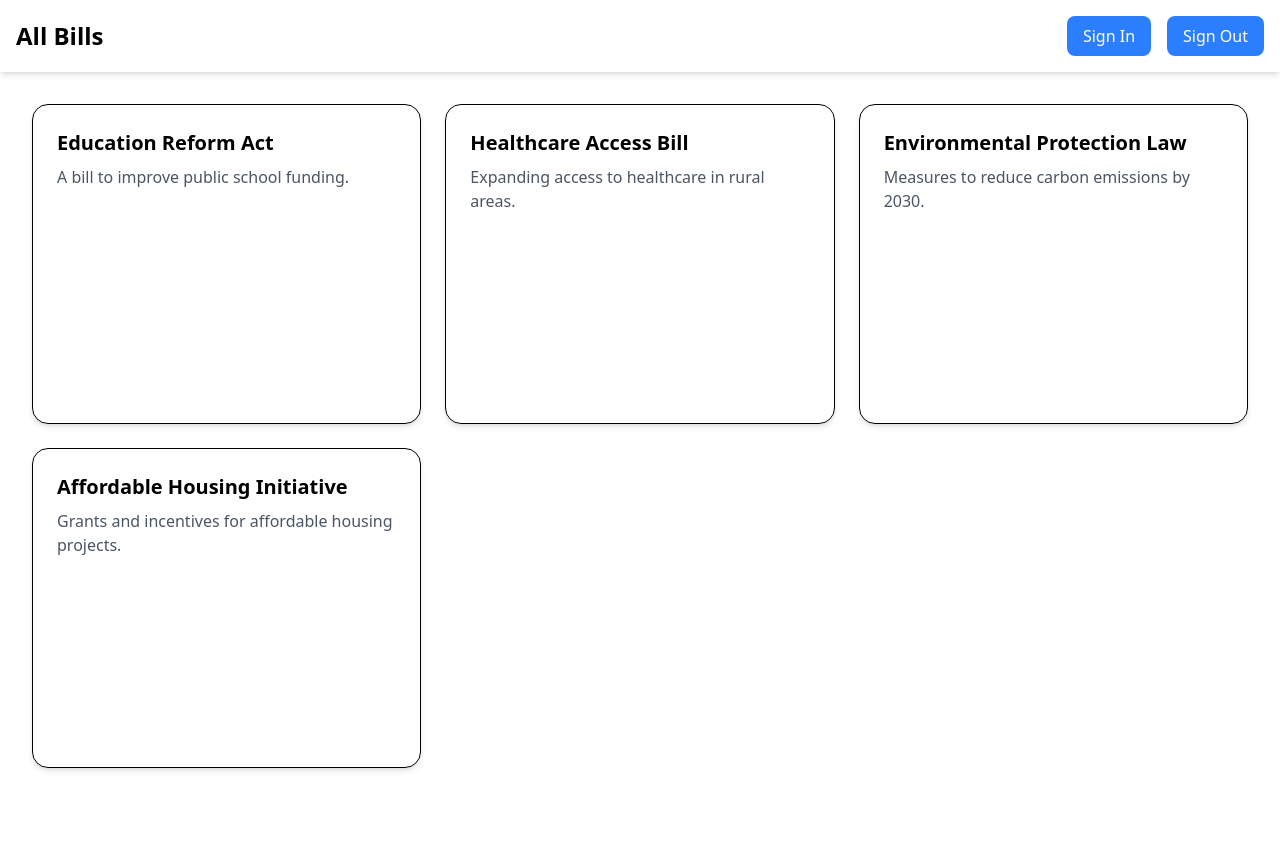
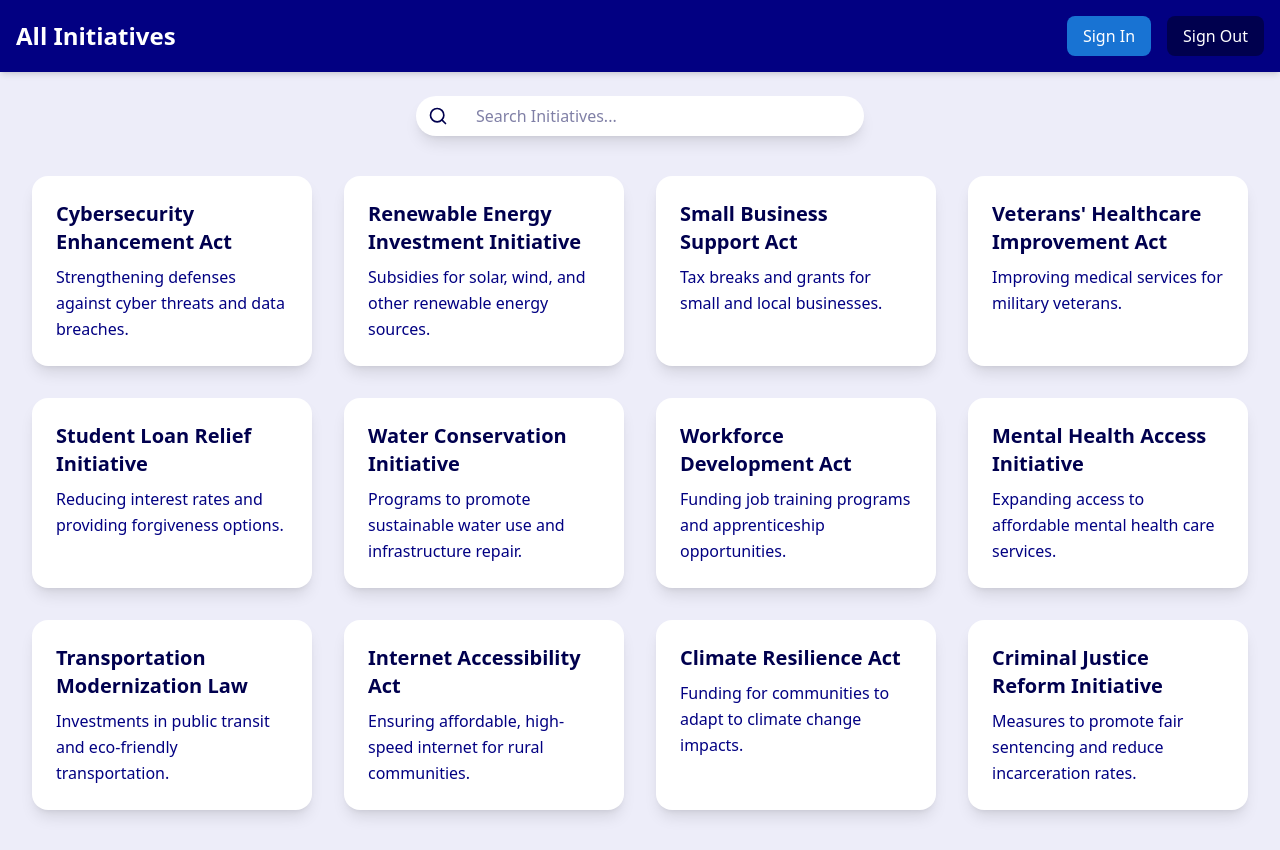
Before and after one commit to jzhc/uwbhacks-saving-the-world, a React (Vite) app: page /dashboard in a window 1280 px wide. Before the commit the page ends 800 px from the top, so only its background shows below. Built offline with nearby package versions, Linux system fonts and the light colour scheme.

Commit message:
Initiative merge

```diff
--- a/firebaseConfig.js
+++ b/firebaseConfig.js
@@ -19,6 +19,6 @@
 
 // Initialize Firebase
 const app = initializeApp(firebaseConfig);
-const analytics = getAnalytics(app);
 export const auth = getAuth(app);
 export const googleProvider = new GoogleAuthProvider();
+const analytics = getAnalytics(app);
--- a/package.json
+++ b/package.json
@@ -12,6 +12,7 @@
   "dependencies": {
     "@tailwindcss/vite": "^4.1.4",
     "firebase": "^11.6.1",
+    "lucide-react": "^0.503.0",
     "react": "^19.0.0",
     "react-dom": "^19.0.0",
     "react-firebase-hooks": "^5.1.1",
--- a/src/App.jsx
+++ b/src/App.jsx
@@ -2,24 +2,22 @@
 import { BrowserRouter, Routes, Route, Navigate } from "react-router-dom";
 
 import Dashboard from "./Dashboard";
-import Home from "./pages/Home.jsx";
-import BillsList from "./pages/BillsList.jsx";
-import InitiativePage from "./pages/InitiativePage.jsx";
+import Home from "./pages/Home";
+import InitiativePage from "./pages/InitiativePage";
 
 export default function App() {
   return (
     <BrowserRouter>
       <Routes>
-        {/* Redirect “/” → “/bills” (optional) */}
-        <Route path="/" element={<Navigate to="/bills" replace />} />
+        <Route path="/" element={<Navigate to="/dashboard" replace />} />
 
         {/* Main pages */}
         <Route path="/dashboard" element={<Dashboard />} />
         <Route path="/home" element={<Home />} />
 
         {/* Bills list & detail */}
-        <Route path="/bills" element={<BillsList />} />
-        <Route path="/bills/:billId" element={<InitiativePage />} />
+        <Route path="/initiative" element={<Navigate to="/dashboard" replace />} />
+        <Route path="/initiative/:initiativeId" element={<InitiativePage />} />
 
         {/* Catch-all 404 */}
         <Route path="*" element={<h2 className="p-6">Page Not Found</h2>} />
--- a/src/Dashboard.jsx
+++ b/src/Dashboard.jsx
@@ -1,57 +1,98 @@
-import React from "react";
+import React, { useState } from "react";
+import { Search } from 'lucide-react';
 
-const bills = [
-  { id: 1, title: "Education Reform Act", description: "A bill to improve public school funding." },
-  { id: 2, title: "Healthcare Access Bill", description: "Expanding access to healthcare in rural areas." },
-  { id: 3, title: "Environmental Protection Law", description: "Measures to reduce carbon emissions by 2030." },
-  { id: 4, title: "Affordable Housing Initiative", description: "Grants and incentives for affordable housing projects." },
-];
+import { Link } from "react-router-dom";
 
-function BillCard({ title, description }) {
+const initiatives = [
+    { id: 5, title: "Cybersecurity Enhancement Act", description: "Strengthening defenses against cyber threats and data breaches." },
+    { id: 6, title: "Renewable Energy Investment Initiative", description: "Subsidies for solar, wind, and other renewable energy sources." },
+    { id: 7, title: "Small Business Support Act", description: "Tax breaks and grants for small and local businesses." },
+    { id: 8, title: "Veterans' Healthcare Improvement Act", description: "Improving medical services for military veterans." },
+    { id: 9, title: "Student Loan Relief Initiative", description: "Reducing interest rates and providing forgiveness options." },
+    { id: 10, title: "Water Conservation Initiative", description: "Programs to promote sustainable water use and infrastructure repair." },
+    { id: 11, title: "Workforce Development Act", description: "Funding job training programs and apprenticeship opportunities." },
+    { id: 12, title: "Mental Health Access Initiative", description: "Expanding access to affordable mental health care services." },
+    { id: 13, title: "Transportation Modernization Law", description: "Investments in public transit and eco-friendly transportation." },
+    { id: 14, title: "Internet Accessibility Act", description: "Ensuring affordable, high-speed internet for rural communities." },
+    { id: 15, title: "Climate Resilience Act", description: "Funding for communities to adapt to climate change impacts." },
+    { id: 16, title: "Criminal Justice Reform Initiative", description: "Measures to promote fair sentencing and reduce incarceration rates." },
+]
+
+function InitiativeCard({ id, title, description }) {
   return (
-    <div className="border rounded-2xl p-6 shadow-md hover:shadow-lg transition">
-      <h2 className="text-xl font-semibold mb-2">{title}</h2>
-      <p className="text-gray-600">{description}</p>
-    </div>
+    <Link
+        to={`/initiative/${id}`}
+        className="bg-white rounded-2xl p-6 shadow-lg hover:shadow-xl transform hover:scale-105 transition duration-300"
+    >
+      <h2 className="text-xl font-semibold mb-2 text-[#00004E]">{title}</h2>
+      <p className="text-[#020082] leading-relaxed">{description}</p>
+    </Link>
   );
 }
 
-function Button({ onClick, children }) {
+function Button({ onClick, children, variant = 'primary' }) {
+  const base = "px-4 py-2 rounded-lg font-medium transition";
+  const styles = variant === 'primary'
+    ? "bg-[#1873D3] text-white hover:bg-[#020082]"
+    : "bg-[#00004E] text-white hover:bg-[#1873D3]";
+
   return (
-    <button
-      onClick={onClick}
-      className="px-4 py-2 bg-blue-500 text-white rounded-lg hover:bg-blue-600 transition"
-    >
-      {children}
-    </button>
+    <button onClick={onClick} className={`${base} ${styles}`}>{children}</button>
   );
 }
 
 export default function Dashboard() {
-  const handleSignIn = () => {
-    alert("Sign In clicked");
-  };
+  const [searchTerm, setSearchTerm] = useState('');
+  const filteredInitiatives = initiatives.filter(initiative =>
+    initiative.title.toLowerCase().includes(searchTerm.toLowerCase()) ||
+    initiative.description.toLowerCase().includes(searchTerm.toLowerCase())
+  );
 
-  const handleSignOut = () => {
-    alert("Sign Out clicked");
-  };
+  const handleSignIn = () => alert("Sign In clicked");
+  const handleSignOut = () => alert("Sign Out clicked");
 
   return (
-    <div className="min-h-screen flex flex-col">
+    <div className="min-h-screen flex flex-col bg-[#EDEDF9]">
       {/* Navigation Bar */}
-      <nav className="w-full flex justify-between items-center p-4 shadow-md bg-white sticky top-0 z-50">
-        <div className="text-2xl font-bold">All Bills</div>
-        <div className="flex gap-4">
+      <nav className="w-full flex justify-between items-center p-4 bg-[#020082] shadow-md sticky top-0 z-50">
+        <div className="text-2xl font-bold text-white">All Initiatives</div>
+        <div className="flex items-center gap-4">
           <Button onClick={handleSignIn}>Sign In</Button>
-          <Button onClick={handleSignOut}>Sign Out</Button>
+          <Button onClick={handleSignOut} variant="secondary">Sign Out</Button>
         </div>
       </nav>
 
+      {/* Search Filter */}
+      <div className="container mx-auto px-8 pt-6">
+        <div className="flex items-center max-w-md mx-auto bg-white rounded-full shadow-lg overflow-hidden">
+          <div className="px-3 text-[#00004E]">
+            <Search size={20} />
+          </div>
+          <input
+            type="text"
+            placeholder="Search Initiatives..."
+            className="w-full px-4 py-2 text-[#00004E] focus:outline-none"
+            value={searchTerm}
+            onChange={(e) => setSearchTerm(e.target.value)}
+          />
+        </div>
+      </div>
+
       {/* Main Content */}
-      <main className="flex-grow p-8 grid grid-cols-1 sm:grid-cols-2 md:grid-cols-3 gap-6">
-        {bills.map((bill) => (
-          <BillCard key={bill.id} title={bill.title} description={bill.description} />
-        ))}
+      <main className="flex-grow container mx-auto px-8 py-10">
+        <div className="grid grid-cols-1 sm:grid-cols-2 md:grid-cols-3 lg:grid-cols-4 gap-8">
+          {filteredInitiatives.map((initiative) => (
+            <InitiativeCard
+                key={initiative.id}
+                id={initiative.id}
+                title={initiative.title}
+                description={initiative.description}
+            />
+          ))}
+        </div>
+        {filteredInitiatives.length === 0 && (
+          <p className="text-center text-[#00004E] mt-12">No Initiatives match your search.</p>
+        )}
       </main>
     </div>
   );
--- a/src/pages/BillsList.jsx
+++ /dev/null
@@ -1,33 +0,0 @@
-// src/pages/BillsList.jsx
-import React, { useEffect, useState } from 'react';
-import { Link } from 'react-router-dom';
-
-export default function BillsList() {
-  const [bills, setBills] = useState([]);
-
-  useEffect(() => {
-    // TODO: replace with your Firebase fetch
-    // e.g. getDocs(collection(db, 'bills')).then(snapshot => ...)
-    setBills([
-      { id: 'a1', title: 'Clean Energy Act', description: 'Boost renewables…' },
-      { id: 'b2', title: 'Education Reform', description: 'Increase funding…' },
-      // …
-    ]);
-  }, []);
-
-  return (
-    <div className="grid gap-4 grid-cols-1 sm:grid-cols-2 lg:grid-cols-3 p-4">
-      {bills.map(bill => (
-        <Link
-          key={bill.id}
-          to={`/bills/${bill.id}`}
-          className="block hover:scale-[1.02] transition-transform"
-        >
-          <div className="p-4 bg-gradient-to-br from-blue-50 to-green-50 rounded-lg shadow">
-            <h3 className="text-lg font-semibold">{bill.title}</h3>
-          </div>
-        </Link>
-      ))}
-    </div>
-  );
-}
--- a/src/pages/InitiativePage.jsx
+++ b/src/pages/InitiativePage.jsx
@@ -4,25 +4,25 @@
 import Initiative from '../components/Initiative';
 
 export default function InitiativePage() {
-  const { billId } = useParams();
-  const [bill, setBill] = useState(null);
+  const { initiativeId } = useParams();
+  const [initiative, setInitiative] = useState(null);
 
   useEffect(() => {
     // TODO: fetch the single bill from Firebase by ID
     // e.g. getDoc(doc(db, 'bills', billId)).then(docSnap => ...)
     // For now, fake it:
-    setBill({
-      id: billId,
-      title: `Loaded bill ${billId}`,
+    setInitiative({
+      id: initiativeId,
+      title: `Loaded bill ${initiativeId}`,
       description: 'Full text and details of this bill will appear here…'
     });
-  }, [billId]);
+  }, [initiativeId]);
 
-  if (!bill) return <div className="p-6">Loading…</div>;
+  if (!initiative) return <div className="p-6">Loading…</div>;
 
   return (
     <div className="p-6">
-      <Initiative {...bill} />
+      <Initiative {...initiative} />
     </div>
   );
 }
```
Also changed, not shown: 2 other files (tests, documents, lock files or other folders).
